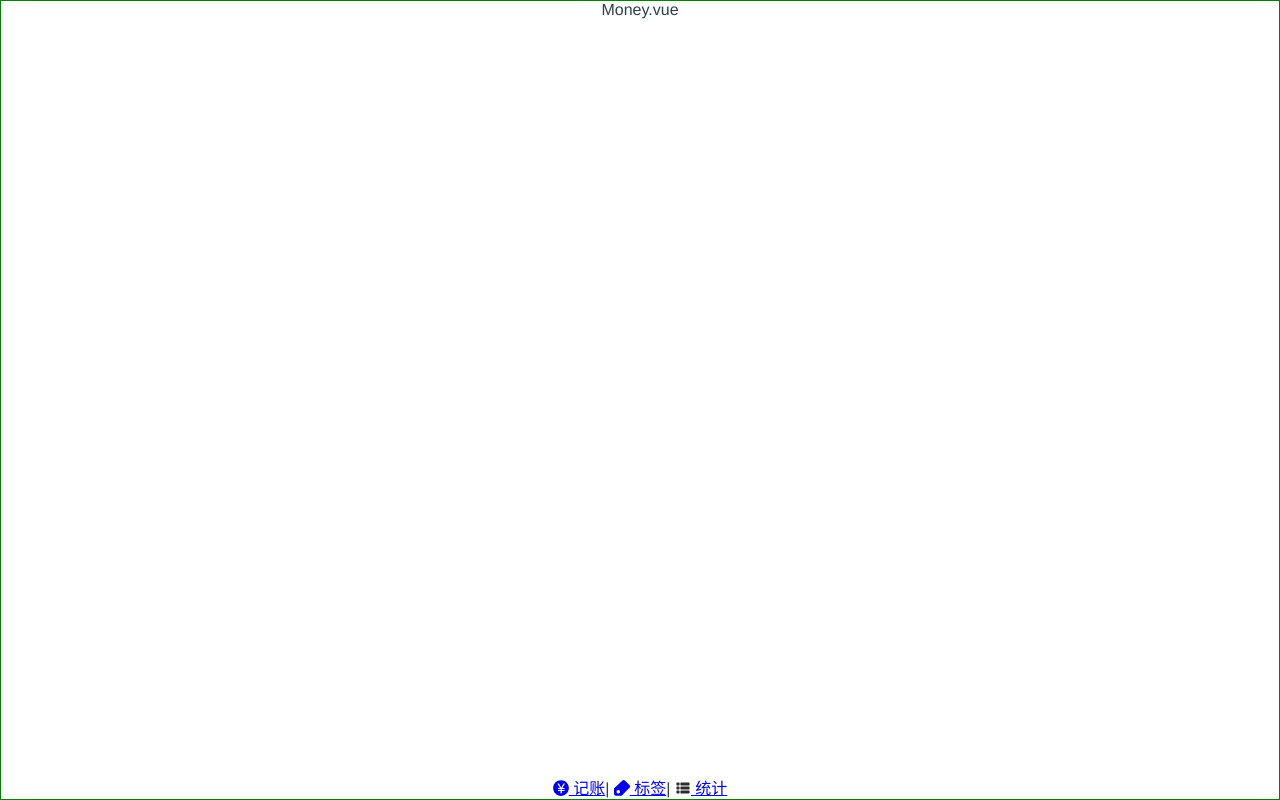
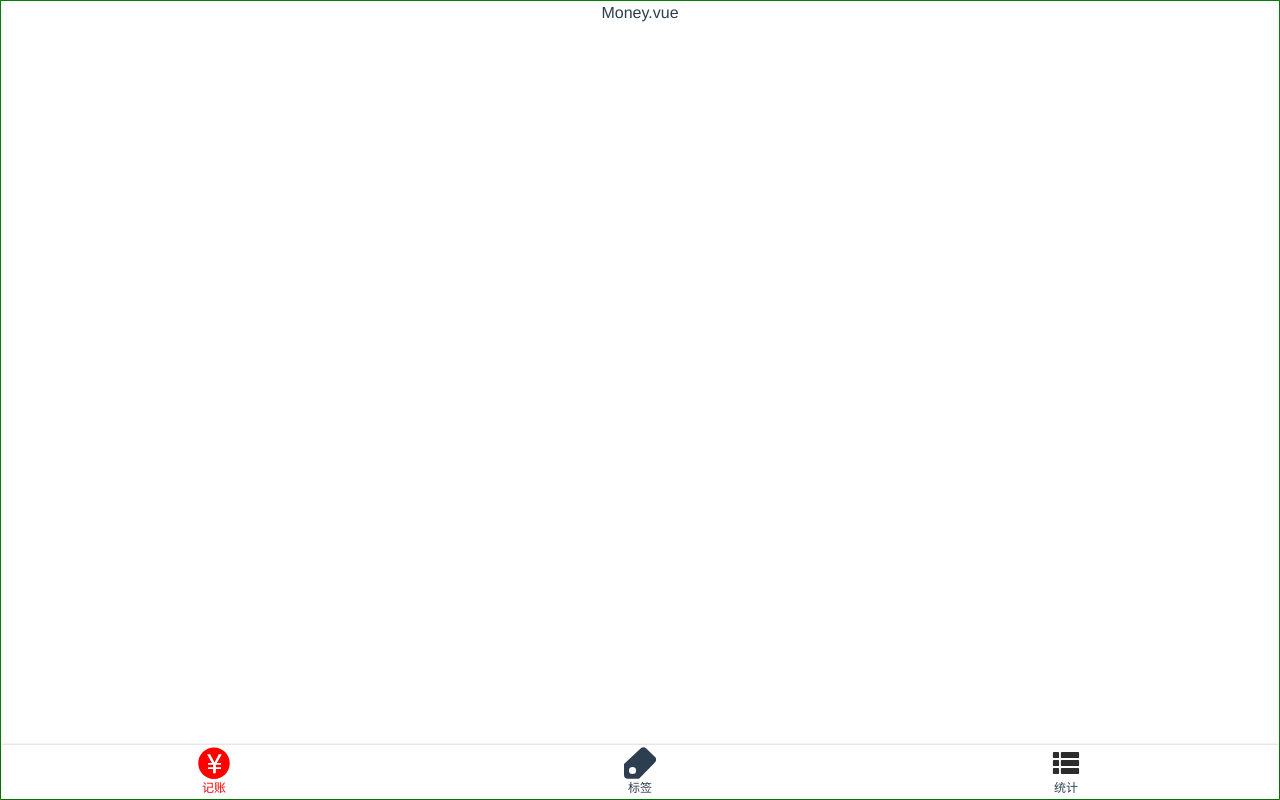
Before and after one commit to 332862394/moaccountvue, a Vue app: page /#/money in a window 1280 px wide. Built offline with nearby package versions, Linux system fonts and the light colour scheme.

Commit message:
给Nav添加样式

```diff
--- a/src/App.vue
+++ b/src/App.vue
@@ -9,6 +9,13 @@
   margin: 0;
   padding: 0;
   box-sizing: border-box;
+}
+body {
+  line-height: 1.5;
+}
+a {
+  text-decoration: none;
+  color: inherit;
 }
 #app {
   font-family: Avenir, Helvetica, Arial, sans-serif;
--- a/src/components/Nav.vue
+++ b/src/components/Nav.vue
@@ -1,29 +1,46 @@
 <template>
-  <div>
-    <router-link to="/money">
+  <nav>
+    <router-link to="/money" class="item" active-class="selected">
       <Icon name="money" />
-      记账</router-link
-    >|
-    <router-link to="/labels">
+      记账
+    </router-link>
+    <router-link to="/labels" class="item" active-class="selected">
       <Icon name="label" />
-
-      标签</router-link
-    >|
-    <router-link to="/statistics">
+      标签
+    </router-link>
+    <router-link to="/statistics" class="item" active-class="selected">
       <Icon name="statistics" />
-
-      统计</router-link
-    >
-  </div>
+      统计
+    </router-link>
+  </nav>
 </template>
 
 <script lang="ts">
-import svg from "@/assets/icons/label.svg";
-console.log(svg);
 export default {
   name: "Nav",
 };
 </script>
 
 <style lang="scss" scoped>
+nav {
+  display: flex;
+  box-shadow: 0 0 3px rgba(0, 0, 0, 0.25);
+  flex-direction: row;
+  font-size: 12px;
+  > .item {
+    padding: 2px 0;
+    width: 33.33333%;
+    display: flex;
+    justify-content: center;
+    align-items: center;
+    flex-direction: column;
+    .icon {
+      width: 32px;
+      height: 32px;
+    }
+  }
+  > .item.selected {
+    color: red;
+  }
+}
 </style>
```
